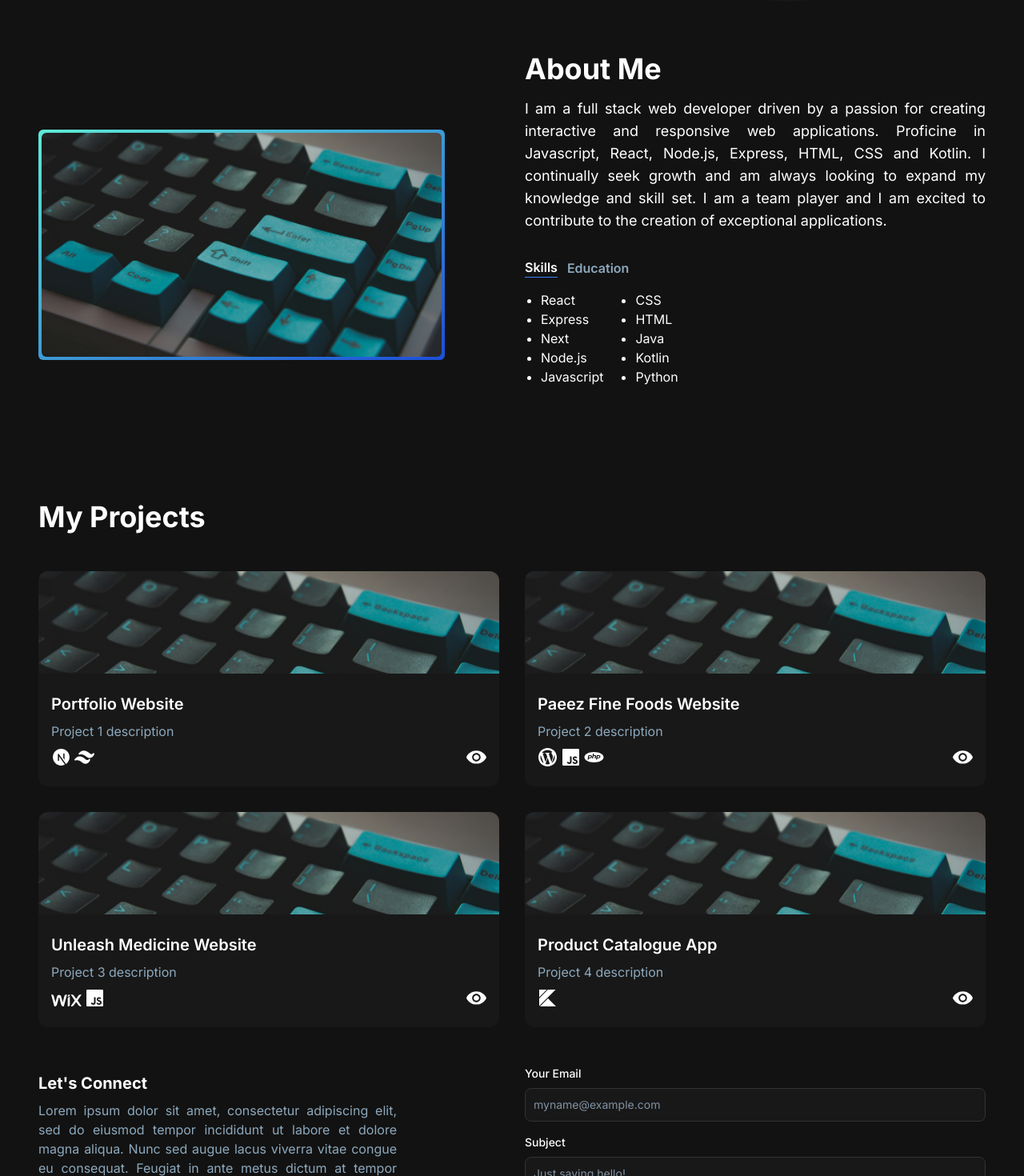
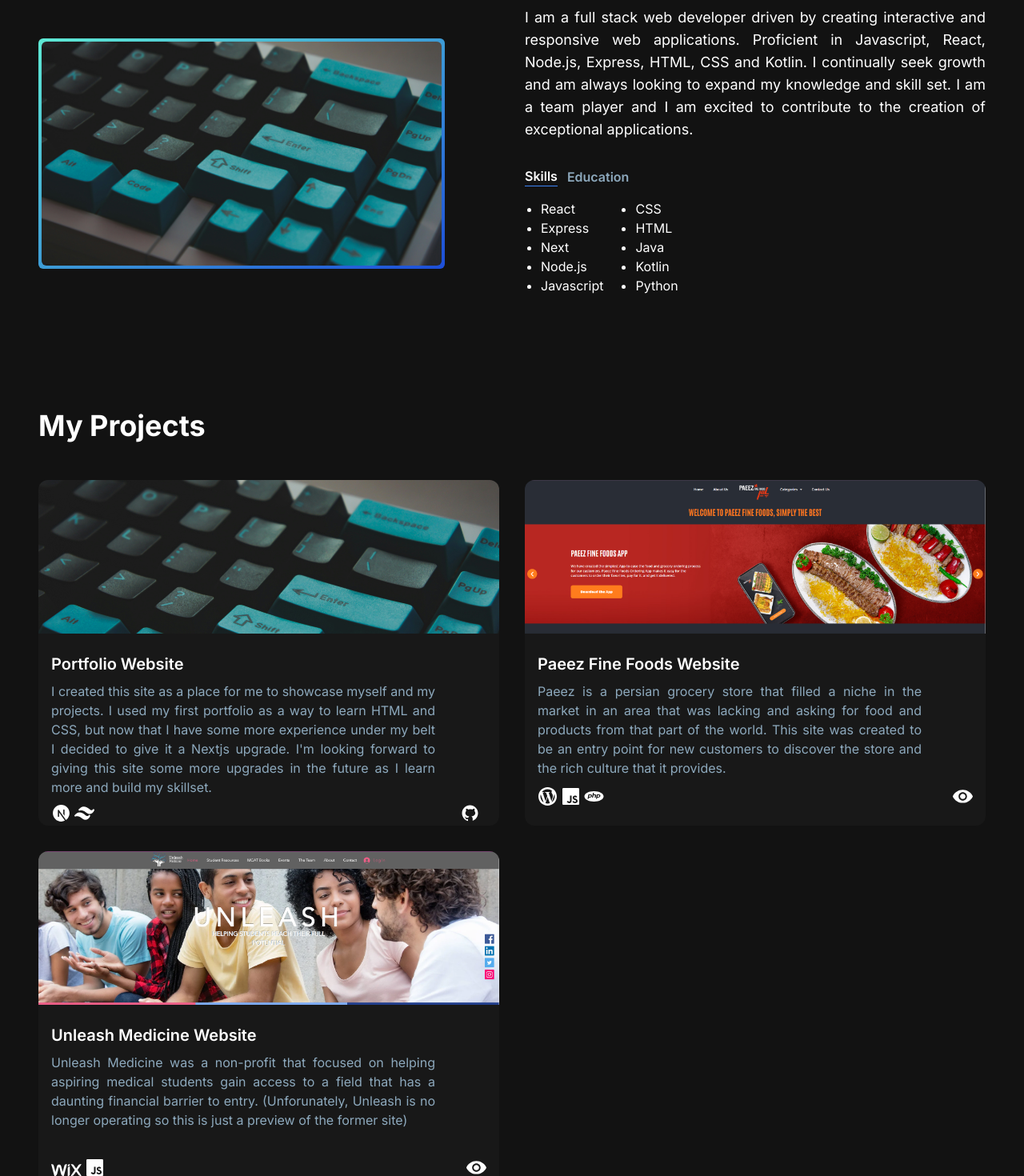
Before and after one commit to rayafarhadi/rayafarhadi.github.io, a Next.js app: page / in a window 1280 px wide. Shown: the part 460-1930 px from the top of the page at 80% size. Built offline with nearby package versions, Linux system fonts and the light colour scheme.

Commit message:
cleaned up to push live

```diff
--- a/app/components/About/AboutSection.jsx
+++ b/app/components/About/AboutSection.jsx
@@ -64,13 +64,13 @@ const AboutSection = () => {
         </div>
         <div className="mt-4 md:mt-0 text-left flex flex-col h-full">
           <h2 className="text-4xl font-bold mb-4">About Me</h2>
-          <p className="text-base lg:text-lg text-justify">
-            I am a full stack web developer driven by a passion for creating
-            interactive and responsive web applications. Proficine in
-            Javascript, React, Node.js, Express, HTML, CSS and Kotlin. I
-            continually seek growth and am always looking to expand my knowledge
-            and skill set. I am a team player and I am excited to contribute to
-            the creation of exceptional applications.
+          <p className="text-base lg:text-lg md:text-justify">
+            I am a full stack web developer driven by creating interactive and
+            responsive web applications. Proficient in Javascript, React,
+            Node.js, Express, HTML, CSS and Kotlin. I continually seek growth
+            and am always looking to expand my knowledge and skill set. I am a
+            team player and I am excited to contribute to the creation of
+            exceptional applications.
           </p>
         </div>
         <div className="mt-4 md:mt-0 col-start-2 place-self-start flex flex-col items-start">
--- a/app/components/Hero/HeroSection.jsx
+++ b/app/components/Hero/HeroSection.jsx
@@ -7,7 +7,7 @@ import { TypeAnimation } from "react-type-animation";
 const HeroSection = () => {
   return (
     <div className="grid grid-cols-1 lg:grid-cols-12">
-      <div className="col-span-7 place-self-center text-center sm:text-left">
+      <div className="col-span-7 place-self-center justify-self-start text-center sm:text-left">
         <h1 className="text-white mb-4 text-4xl sm:text-5xl lg:text-6xl font-extrabold">
           <span className="text-transparent bg-clip-text bg-gradient-to-r theme-gradient">
             Hello I&apos;m{" "}
@@ -24,6 +24,7 @@ const HeroSection = () => {
                 1000,
               ]}
               wrapper="span"
+              style={{ display: "inline-block",  }}
               speed={50}
               repeat={Infinity}
             />
@@ -45,7 +46,7 @@ const HeroSection = () => {
           </div>
         </h1>
         <p className="text-text-secondary mb-6 text-base sm:text-large lg:text-xl">
-          Crafting digital experiences that captivate, innovate, and inspire.
+          Create. Innovate. Enhance. Repeat.
         </p>
         <Link href="#contact">
           <button className="px-6 py-3 w-full sm:w-fit rounded-full mr-4 bg-gradient-to-br theme-gradient text-white">
@@ -62,7 +63,7 @@ const HeroSection = () => {
           </Link>
         </button>
       </div>
-      <div className="col-span-5 place-self-center mt-4 lg:mt-0">
+      {/* <div className="col-span-5 place-self-center justify-self-start mt-4 lg:mt-0">
         <div className="rounded-full bg-background-secondary w-[250px] h-[250px] lg:w-[350px] lg:h-[350px] relative">
           <Image
             src="/images/hero-image.png"
@@ -72,7 +73,7 @@ const HeroSection = () => {
             height={300}
           />
         </div>
-      </div>
+      </div> */}
     </div>
   );
 };
--- a/app/components/contact/ContactSection.jsx
+++ b/app/components/contact/ContactSection.jsx
@@ -34,15 +34,14 @@ const ContactSection = () => {
     >
       <div className="mb-4 sm:mb-0">
         <h5 className="text-xl font-bold my-2">Let&apos;s Connect</h5>
-        <p className="text-text-secondary mb-2 max-w-md text-justify">
-          Lorem ipsum dolor sit amet, consectetur adipiscing elit, sed do
-          eiusmod tempor incididunt ut labore et dolore magna aliqua. Nunc sed
-          augue lacus viverra vitae congue eu consequat. Feugiat in ante metus
-          dictum at tempor commodo.
+        <p className="text-text-secondary mb-2 max-w-md lg:text-justify">
+          I&apos;m currently looking for new opportunities, my inbox is always
+          open. Whether you have a question or just want to say hi, I&apos;ll
+          try my best to get back to you!
         </p>
         <div className="flex flex-row justify-evenly px-12 sm:px-0 sm:justify-start">
           <div className="linkedin">
-            <Link href="\">
+            <Link href="https://www.linkedin.com/in/rayafarhadi/">
               <svg
                 xmlns="http://www.w3.org/2000/svg"
                 x="0px"
@@ -60,7 +59,7 @@ const ContactSection = () => {
             </Link>
           </div>
           <div className="github">
-            <Link href="\">
+            <Link href="https://github.com/rayafarhadi/">
               <svg
                 xmlns="http://www.w3.org/2000/svg"
                 x="0px"
--- a/app/components/projects/ProjectCard.jsx
+++ b/app/components/projects/ProjectCard.jsx
@@ -145,11 +145,12 @@ const ProjectCard = ({
   previewUrl,
 }) => {
   let gitLink;
+  let previewLink;
   if (gitUrl === "/") {
     gitLink = <></>;
   } else {
     gitLink = (
-      <Link href={gitUrl} className="mr-2">
+      <Link href={gitUrl} target="_blank" className="mr-2">
         <svg
           xmlns="http://www.w3.org/2000/svg"
           x="0px"
@@ -167,17 +168,45 @@ const ProjectCard = ({
       </Link>
     );
   }
+  if (previewUrl === "/") {
+    previewLink = <></>;
+  } else {
+    previewLink = (
+      <Link href={previewUrl} target="_blank">
+        <svg
+          width="25"
+          height="25"
+          viewBox="0 0 173 114"
+          fill="none"
+          xmlns="http://www.w3.org/2000/svg"
+        >
+          <path
+            d="M171.814 53.8759C156.232 22.3808 123.743 0.5 86.28 0.5C48.8174 0.5 16.3277 22.3808 0.745937 53.8759C-0.248646 55.8651 -0.248646 58.1858 0.745937 59.8434C16.3277 91.3385 48.8174 113.219 86.28 113.219C123.743 113.219 156.232 91.3385 171.814 59.8434C172.809 57.8542 172.809 55.8651 171.814 53.8759ZM86.28 93.3277C66.0568 93.3277 49.812 77.0828 49.812 56.8597C49.812 36.6365 66.0568 20.3916 86.28 20.3916C106.503 20.3916 122.748 36.6365 122.748 56.8597C122.748 77.0828 106.503 93.3277 86.28 93.3277Z"
+            fill="white"
+          />
+          <path
+            d="M86.28 33.6527C73.3504 33.6527 63.0731 43.9301 63.0731 56.8597C63.0731 69.7892 73.3504 80.0666 86.28 80.0666C99.2096 80.0666 109.487 69.7892 109.487 56.8597C109.487 43.9301 99.2096 33.6527 86.28 33.6527Z"
+            fill="white"
+          />
+        </svg>
+      </Link>
+    );
+  }
 
   return (
     <div>
       <div
-        className="h-32 rounded-t-xl"
+        className="h-48 rounded-t-xl"
         style={{ background: `url(${imgUrl})`, backgroundSize: "cover" }}
       ></div>
-      <div className="bg-background-secondary rounded-b-xl py-6 px-4 text-white">
-        <h5 className="text-xl font-semibold mb-2">{title}</h5>
-        <p className="text-text-secondary mb-2">{description}</p>
-        <div className="flex flex-row justify-between">
+      <div className="flex flex-col justify-between bg-background-secondary rounded-b-xl lg:h-60 py-6 px-4 text-white">
+        <div>
+          <h5 className="text-xl font-semibold mb-2">{title}</h5>
+          <p className="text-text-secondary mb-2 lg:text-justify lg:pr-16">
+            {description}
+          </p>
+        </div>
+        <div className="flex flex-row bottom justify-between">
           <div className="flex flex-row gap-1">
             {techUsed.map((tech) => (
               <div className="text-white" key={tech.id}>
@@ -190,24 +219,7 @@ const ProjectCard = ({
           </div>
           <div className="flex flex-row">
             {gitLink}
-            <Link href={previewUrl}>
-              <svg
-                width="25"
-                height="25"
-                viewBox="0 0 173 114"
-                fill="none"
-                xmlns="http://www.w3.org/2000/svg"
-              >
-                <path
-                  d="M171.814 53.8759C156.232 22.3808 123.743 0.5 86.28 0.5C48.8174 0.5 16.3277 22.3808 0.745937 53.8759C-0.248646 55.8651 -0.248646 58.1858 0.745937 59.8434C16.3277 91.3385 48.8174 113.219 86.28 113.219C123.743 113.219 156.232 91.3385 171.814 59.8434C172.809 57.8542 172.809 55.8651 171.814 53.8759ZM86.28 93.3277C66.0568 93.3277 49.812 77.0828 49.812 56.8597C49.812 36.6365 66.0568 20.3916 86.28 20.3916C106.503 20.3916 122.748 36.6365 122.748 56.8597C122.748 77.0828 106.503 93.3277 86.28 93.3277Z"
-                  fill="white"
-                />
-                <path
-                  d="M86.28 33.6527C73.3504 33.6527 63.0731 43.9301 63.0731 56.8597C63.0731 69.7892 73.3504 80.0666 86.28 80.0666C99.2096 80.0666 109.487 69.7892 109.487 56.8597C109.487 43.9301 99.2096 33.6527 86.28 33.6527Z"
-                  fill="white"
-                />
-              </svg>
-            </Link>
+            {previewLink}
           </div>
         </div>
       </div>
--- a/app/components/projects/ProjectSection.jsx
+++ b/app/components/projects/ProjectSection.jsx
@@ -5,48 +5,48 @@ const projectsData = [
   {
     id: 1,
     title: "Portfolio Website",
-    description: "Project 1 description",
+    description:
+      "I created this site as a place for me to showcase myself and my projects. I used my first portfolio as a way to learn HTML and CSS, but now that I have some more experience under my belt I decided to give it a Nextjs upgrade. I'm looking forward to giving this site some more upgrades in the future as I learn more and build my skillset.",
     image: "/images/about-image.jpg",
     tech: [
       { id: 1, name: "NextJS" },
       { id: 2, name: "TailwindCSS" },
     ],
-    gitUrl: "/",
+    gitUrl: "https://github.com/rayafarhadi/Portfolio-Website",
     previewUrl: "/",
   },
   {
     id: 2,
     title: "Paeez Fine Foods Website",
-    description: "Project 2 description",
-    image: "/images/about-image.jpg",
+    description:
+      "Paeez is a persian grocery store that filled a niche in the market in an area that was lacking and asking for food and products from that part of the world. This site was created to be an entry point for new customers to discover the store and the rich culture that it provides.",
+    image: "/images/PaeezScreenshot.png",
     tech: [
       { id: 1, name: "Wordpress" },
       { id: 2, name: "Javascript" },
       { id: 3, name: "PHP" },
     ],
     gitUrl: "/",
-    previewUrl: "/",
+    previewUrl: "https://www.paeezfinefoods.ca",
   },
   {
     id: 3,
     title: "Unleash Medicine Website",
-    description: "Project 3 description",
-    image: "/images/about-image.jpg",
+    description:
+      "Unleash Medicine was a non-profit that focused on helping aspiring medical students gain access to a field that has a daunting financial barrier to entry. (Unforunately, Unleash is no longer operating so this is just a preview of the former site) ",
+    image: "/images/UnleashScreenshot.png",
     tech: [
       { id: 1, name: "Wix" },
       { id: 2, name: "Javascript" },
     ],
     gitUrl: "/",
-    previewUrl: "/",
+    previewUrl: "https://luxlux1310.wixsite.com/unleash",
   },
+];
+
+const WIPProjectData = [
   {
-    id: 4,
-    title: "Product Catalogue App",
-    description: "Project 4 description",
-    image: "/images/about-image.jpg",
-    tech: [{ id: 1, name: "Kotlin" }],
-    gitUrl: "/",
-    previewUrl: "/",
+
   },
 ];
 
@@ -67,6 +67,20 @@ const ProjectSection = () => {
           />
         ))}
       </div>
+      {/* <h2 className="text-4xl font-bold mt-12 mb-12">My Current WIP Project</h2>
+      <div className="grid grid-cols-1 md:grid-cols-2 gap-4 lg:gap-8">
+        {WIPProjectData.map((project) => (
+          <ProjectCard
+            key={project.id}
+            title={project.title}
+            description={project.description}
+            techUsed={project.tech}
+            imgUrl={project.image}
+            gitUrl={project.gitUrl}
+            previewUrl={project.previewUrl}
+          />
+        ))}
+      </div> */}
     </div>
   );
 };
```
Also changed, not shown: public/images/PaeezScreenshot.PNG (added), public/images/UnleashScreenshot.PNG (added).
